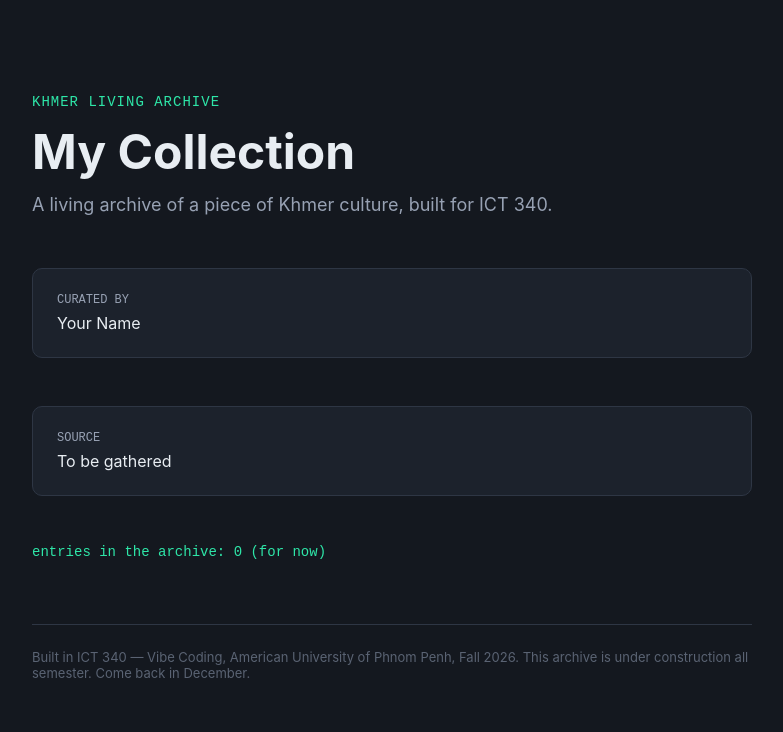
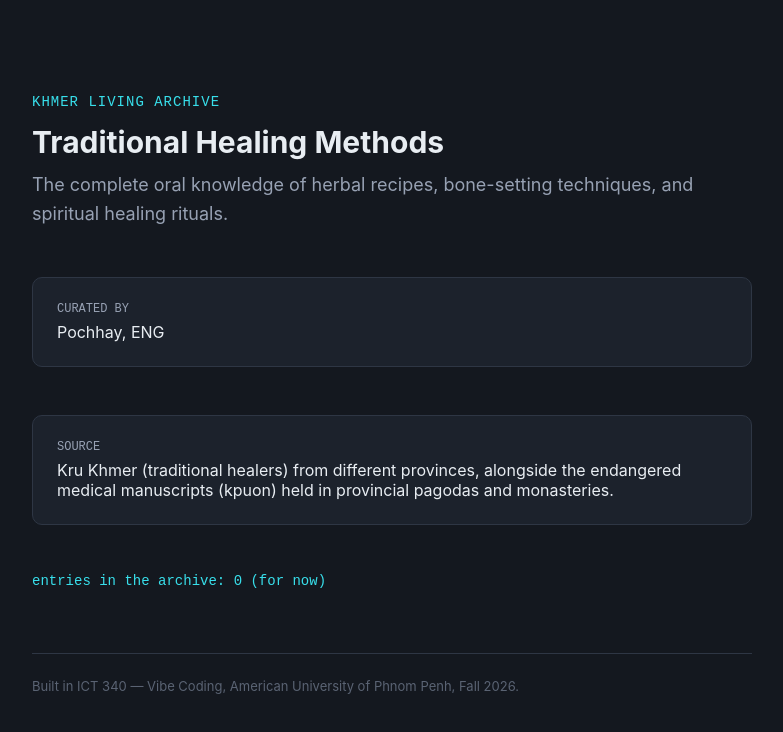
Before and after one commit to Pochhay/traditional-healing-archive, a Next.js app: page / in a window 1280 px wide. Shown: the top 732 px of the page, without its empty margins (248-1031 px from the left). Built offline with nearby package versions, Linux system fonts and the light colour scheme.

Commit message:
make it mine

```diff
--- a/app/page.js
+++ b/app/page.js
@@ -8,12 +8,12 @@ const styles = {
   },
   kicker: {
     fontFamily: "'Courier New', monospace",
-    color: "#2EE6A8",
+    color: "#38dfeb",
     fontSize: 14,
     letterSpacing: 1,
   },
   title: {
-    fontSize: 48,
+    fontSize: 30,
     fontWeight: 700,
     margin: "16px 0 12px",
     lineHeight: 1.1,
@@ -44,7 +44,7 @@ const styles = {
   count: {
     fontFamily: "'Courier New', monospace",
     fontSize: 14,
-    color: "#2EE6A8",
+    color: "#38dfeb",
     marginTop: 48,
   },
   footer: {
@@ -76,8 +76,7 @@ export default function Home() {
 
       <footer style={styles.footer}>
         Built in ICT 340 — Vibe Coding, American University of Phnom Penh, Fall
-        2026. This archive is under construction all semester. Come back in
-        December.
+        2026.
       </footer>
     </main>
   );
--- a/collection.config.js
+++ b/collection.config.js
@@ -8,16 +8,16 @@
 
 const collection = {
   // What does your archive collect? e.g. "Khmer Proverbs"
-  name: "My Collection",
+  name: "Traditional Healing Methods",
 
   // One sentence: what is this archive, and why does it matter?
-  description: "A living archive of a piece of Khmer culture, built for ICT 340.",
+  description: "The complete oral knowledge of herbal recipes, bone-setting techniques, and spiritual healing rituals.",
 
   // Who is building this archive? Your name, as you want it shown.
-  curator: "Your Name",
+  curator: "Pochhay, ENG",
 
   // Where does your knowledge come from? A person, a place, a community.
-  source: "To be gathered",
+  source: "Kru Khmer (traditional healers) from different provinces, alongside the endangered medical manuscripts (kpuon) held in provincial pagodas and monasteries.",
 };
 
 export default collection;
```
